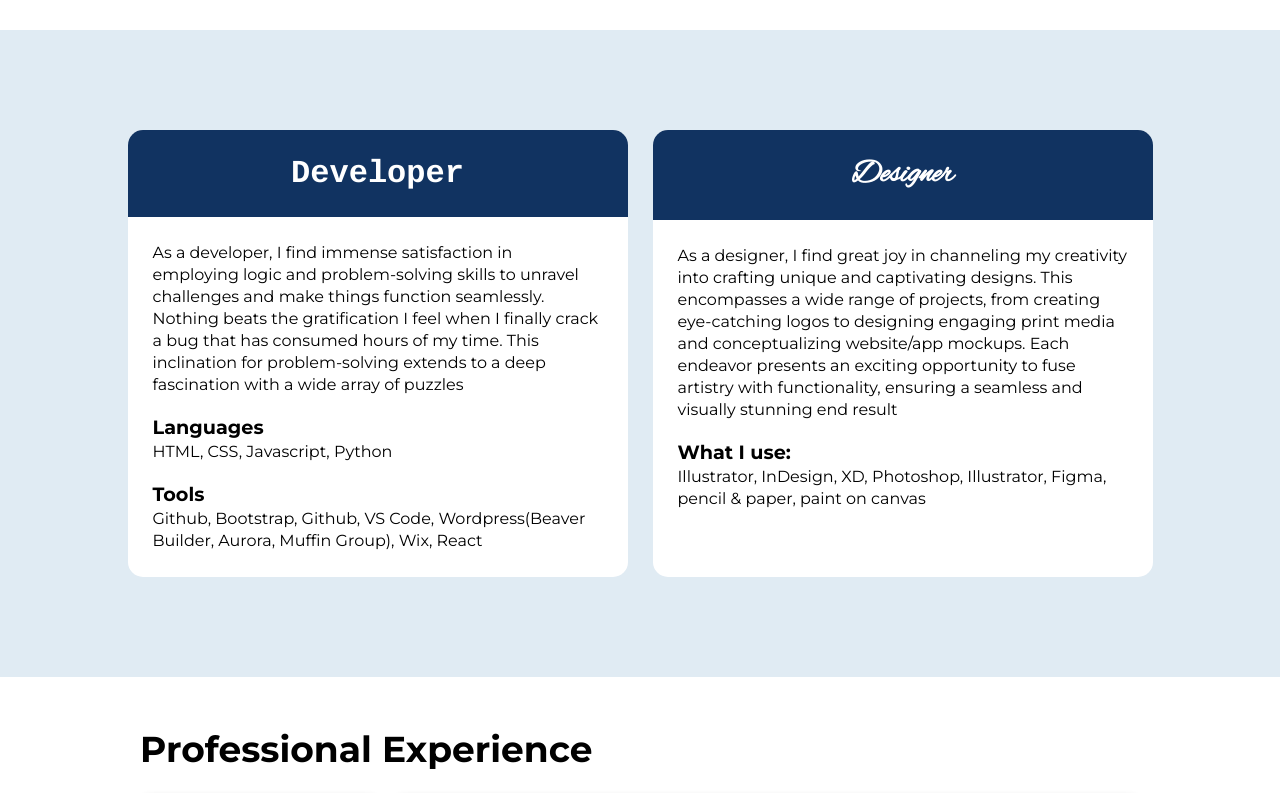
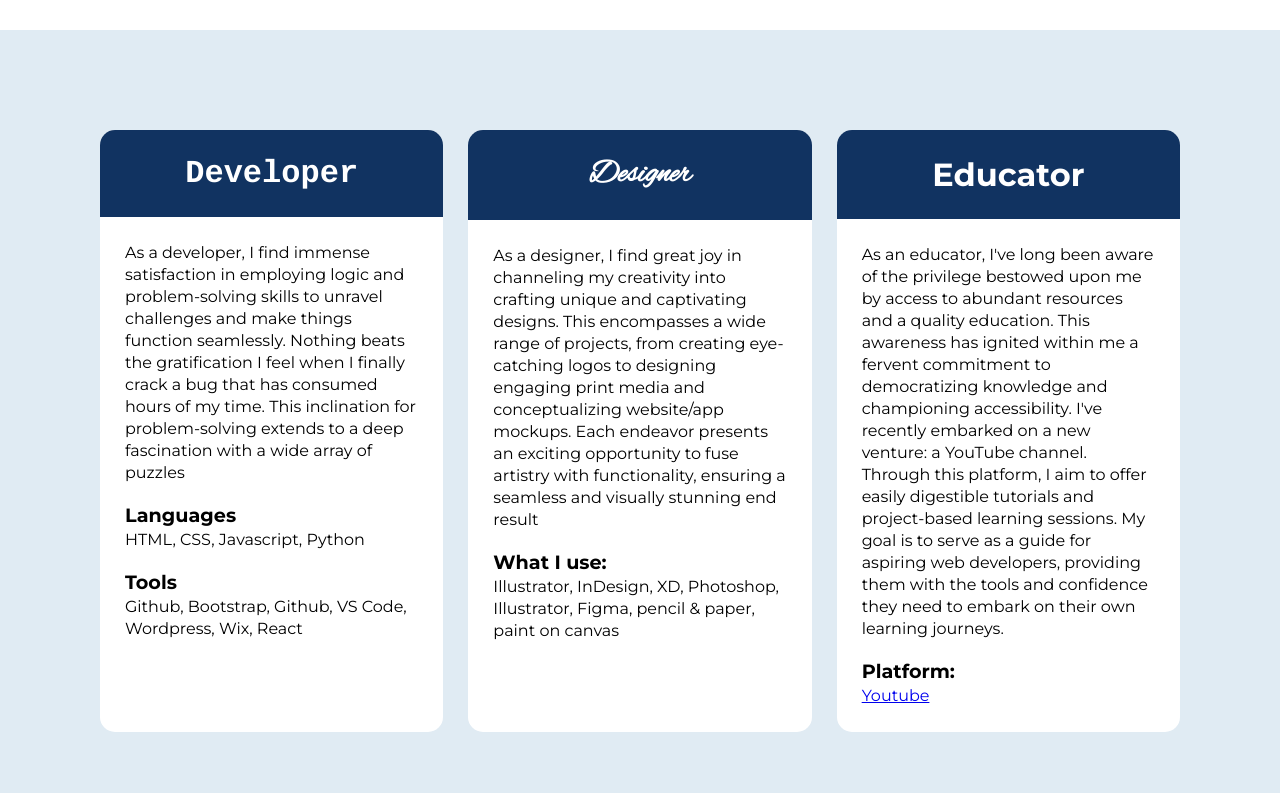
Before and after one commit to haydnkerr/Portfolio-Website, a plain HTML site: page index.html in a window 1280 px wide. Shown: the part 1440-2233 px from the top of the page. Drawn offline with nearby package versions, Linux system fonts and the light colour scheme.

Commit message:
minor updates

```diff
--- a/index.html
+++ b/index.html
@@ -38,8 +38,8 @@
     </ul>
     <div class="hamburger-btn">
       <div class="bar"></div>
-        <div class="bar"></div>
-        <div class="bar"></div>
+      <div class="bar"></div>
+      <div class="bar"></div>
     </div>
 
     <div class="mobile-navbar display-none" id="mobile-nav-container">
@@ -90,7 +90,7 @@
           class="intro-info">
           <h2>In A Nutshell</h2>
           <p>
-            Hello there, I'm Haydn Kerr.<i><strong><span>Developer</span></strong></i>,
+            Hello there, I'm Haydn Kerr. <i><strong><span>Developer</span></strong></i>,
             <i><strong><span>Designer</span></strong></i>, retired college athlete. As a frontend developer, my passion
             is
             utilizing my coding skills to craft immersive and user-centric web experiences. With a background in UI/UX
@@ -115,7 +115,7 @@
     </section>
 
     <section class="skills-container">
-      <div data-aos-anchor-placement="center-bottom" data-aos-delay="500" data-aos-duration="1000" data-aos="fade-up"
+      <div data-aos-anchor-placement="center-bottom" data-aos-delay="250" data-aos-duration="1000" data-aos="fade-up"
         class="developer-container skill-box">
         <h2>Developer</h2>
         <div class="skill-info">
@@ -132,7 +132,7 @@
             Bootstrap,
             Github,
             VS Code,
-            Wordpress(Beaver Builder, Aurora, Muffin Group),
+            Wordpress,
             Wix,
             React</p>
           <ul>
@@ -141,18 +141,40 @@
         </div>
 
       </div>
-      <div data-aos-anchor-placement="center-bottom" data-aos-delay="1000" data-aos-duration="1000" data-aos="fade-up"
+      <div data-aos-anchor-placement="center-bottom" data-aos-delay="500" data-aos-duration="1000" data-aos="fade-up"
         class="designer-container skill-box">
         <h2>Designer</h2>
         <div class="skill-info">
-          <p>As a designer, I find great joy in channeling my creativity into crafting unique and captivating designs.
+          <p>
+            As a designer, I find great joy in channeling my creativity into crafting unique and captivating designs.
             This encompasses a wide range of projects, from creating eye-catching logos to designing engaging print
             media and conceptualizing website/app mockups. Each endeavor presents an exciting opportunity to fuse
-            artistry with functionality, ensuring a seamless and visually stunning end result </p>
+            artistry with functionality, ensuring a seamless and visually stunning end result
+          </p>
           <br>
           <h4>What I use:</h4>
           <p>
             Illustrator, InDesign, XD, Photoshop, Illustrator, Figma, pencil & paper, paint on canvas
+          </p>
+        </div>
+
+      </div>
+
+      <div data-aos-anchor-placement="center-bottom" data-aos-delay="750" data-aos-duration="1000" data-aos="fade-up"
+        class="educator-container skill-box">
+        <h2>Educator</h2>
+        <div class="skill-info">
+          <p>
+            As an educator, I've long been aware of the privilege bestowed upon me by access to abundant resources and a
+            quality education. This awareness has ignited within me a fervent commitment to democratizing knowledge and
+            championing accessibility. I've recently embarked on a new venture: a YouTube
+            channel. Through this platform, I aim to offer easily digestible tutorials and project-based learning sessions. My goal is to serve as a guide for aspiring web
+            developers, providing them with the tools and confidence they need to embark on their own learning journeys.
+          </p>
+          <br>
+          <h4>Platform:</h4>
+          <p>
+            <a href="https://www.youtube.com/channel/UCpFe7-ADQpEgjnGJnQei8dA" target="_blank">Youtube</a>
           </p>
         </div>
 
@@ -175,7 +197,7 @@
 
           </div>
 
-          <div data-aos-anchor-placement="center-center" data-aos-delay="" data-aos-duration="1000"
+          <div data-aos-anchor-placement="top-center" data-aos-delay="" data-aos-duration="1000"
             data-aos="fade-right" class="inactive-cell job-cell" id="inactive-dxg">
             <div class="inactive-cell">
               <h2>DX Group</h2>
@@ -184,7 +206,7 @@
 
           </div>
 
-          <div data-aos-anchor-placement="center-center" data-aos-delay="400" data-aos-duration="1000"
+          <div data-aos-anchor-placement="botttom-bottom" data-aos-delay="1000" data-aos-duration="1000"
             data-aos="fade-right" class="inactive-cell job-cell" id="inactive-freelance">
             <div class="inactive-cell">
               <h2>Haydn Kerr Design</h2>
@@ -643,6 +665,14 @@
           </div>
 
           <div data-aos-anchor-placement="bottom-bottom" data-aos-delay="400" data-aos-duration="1000"
+            data-aos="flip-down" class="project-cell" id="frontend-mentor-project">
+            <div class="project-info">
+              <h2>Coding Challenges</h2>
+              <a id="frontend-mentor-learn-more">Learn More</a>
+            </div>
+          </div>
+
+          <div data-aos-anchor-placement="bottom-bottom" data-aos-delay="600" data-aos-duration="1000"
             data-aos="flip-down" class="project-cell" id="miracles-project">
             <div class="project-info">
               <h2>Website Redesign</h2>
@@ -650,7 +680,7 @@
             </div>
           </div>
 
-          <div data-aos-anchor-placement="bottom-bottom" data-aos-delay="600" data-aos-duration="1000"
+          <div data-aos-anchor-placement="bottom-bottom" data-aos-delay="700" data-aos-duration="1000"
             data-aos="flip-down" class="project-cell" id="neuro-project">
             <div class="project-info">
               <h2>Landing Page</h2>
@@ -677,13 +707,7 @@
             </div>
           </div>
 
-          <div data-aos-anchor-placement="bottom-bottom" data-aos-delay="1200" data-aos-duration="1000"
-            data-aos="flip-down" class="project-cell" id="frontend-mentor-project">
-            <div class="project-info">
-              <h2>Coding Challenges</h2>
-              <a id="frontend-mentor-learn-more">Learn More</a>
-            </div>
-          </div>
+
 
           <div class="display-none" data-aos-anchor-placement="bottom-bottom" data-aos-delay="1400"
             data-aos-duration="1000" data-aos="flip-down" class="project-cell" id="pr-archive-project">
@@ -1221,7 +1245,7 @@
             <br>
           </div>
 
-          <a class="btn-primary" href="https://www.frontendmentor.io/profile/haydnkerr" target="_blank">Visit
+          <a class="btn-primary" href="https://www.frontendmentor.io/talent-profile/preview"   target="_blank">Visit
             Profile</a>
         </div>
 
--- a/style.css
+++ b/style.css
@@ -492,6 +492,8 @@ header a:hover {
   max-width: 500px;
   border-radius: 15px;
   overflow: hidden;
+  flex: 1;
+  min-width: 300px;
 }
 
 .skill-box p {
```
